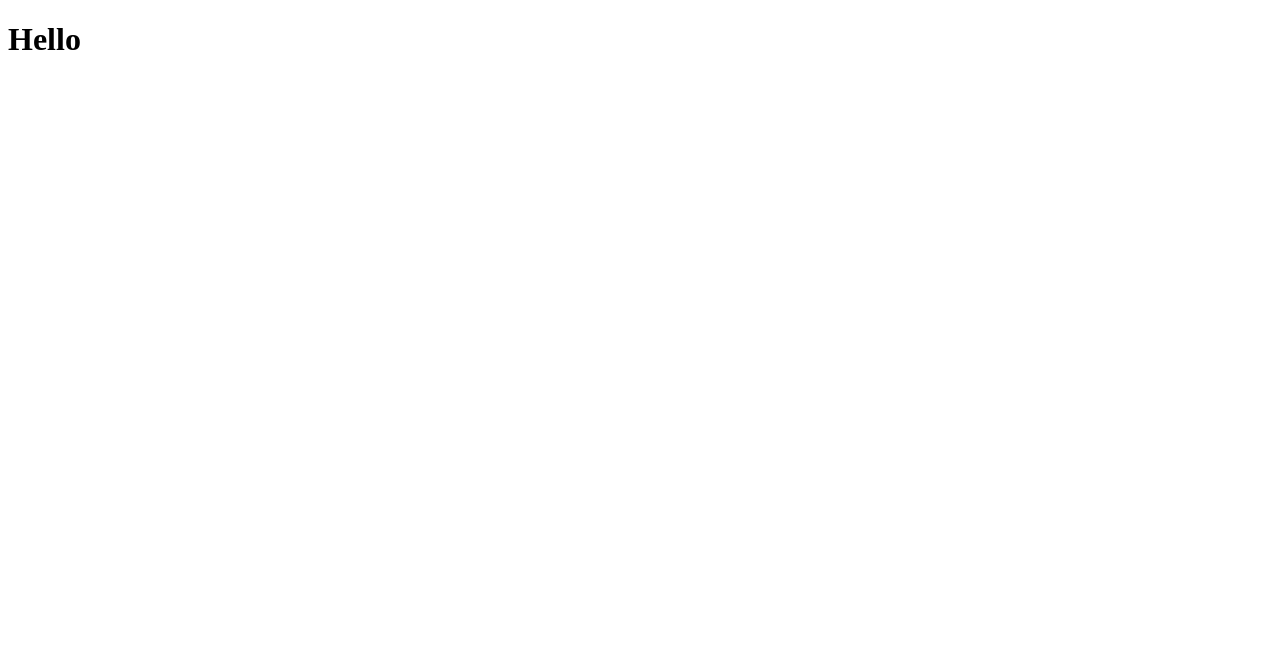
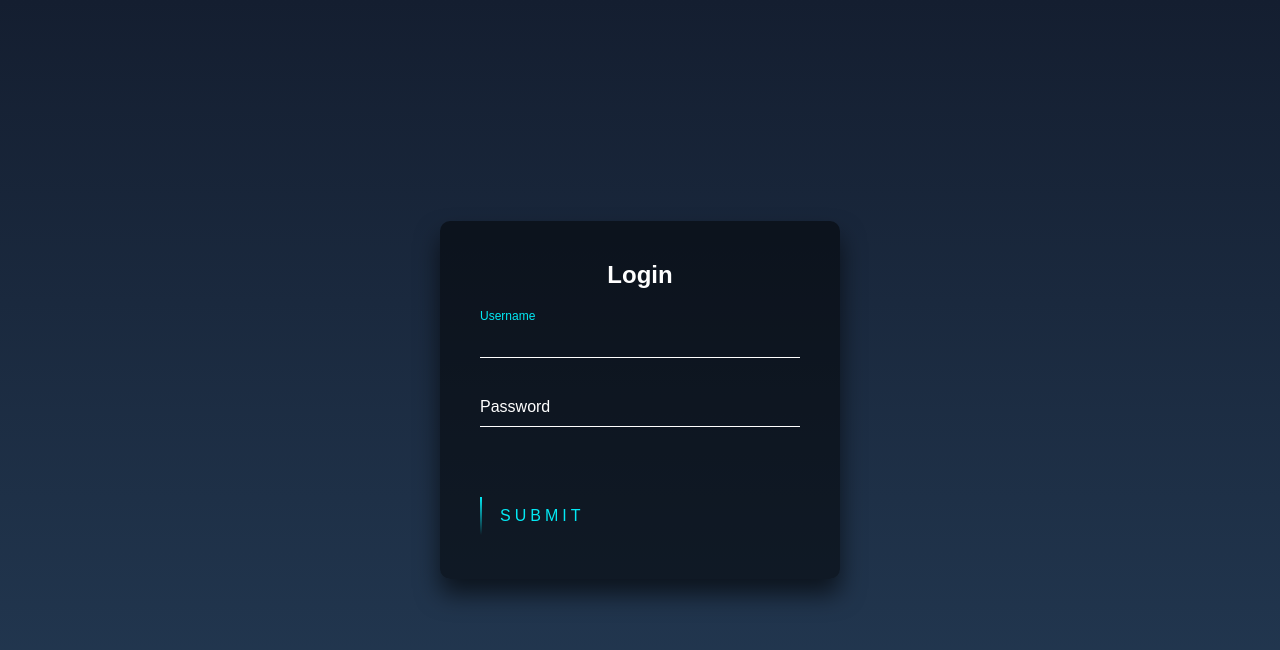
Before and after one commit to ashuraliyev/empty-folder, a plain HTML site: page index.html in a window 1280 px wide. Drawn offline with Linux system fonts and the light colour scheme.

Commit message:
Login-form-with-light-button

```diff
--- a/index.html
+++ b/index.html
@@ -4,9 +4,30 @@
     <meta charset="UTF-8">
     <meta http-equiv="X-UA-Compatible" content="IE=edge">
     <meta name="viewport" content="width=device-width, initial-scale=1.0">
+    <link rel="stylesheet" href="style.css">
     <title>Document</title>
 </head>
 <body>
-    <h1>Hello</h1>
+
+<div class="login-box">
+    <h2>Login</h2>
+    <form>
+      <div class="user-box">
+        <input type="text" >
+        <label>Username</label>
+      </div>
+      <div class="user-box">
+        <input type="password" name="" required="">
+        <label>Password</label>
+      </div>
+      <a href="#">
+        <span></span>
+        <span></span>
+        <span></span>
+        <span></span>
+        Submit
+      </a>
+    </form>
+  </div>
 </body>
 </html>
--- /dev/null
+++ b/style.css
@@ -0,0 +1,167 @@
+html {
+    height: 100%;
+  }
+  body {
+    margin:0;
+    padding:0;
+    font-family: sans-serif;
+    background: linear-gradient(#141e30, #243b55);
+  }
+
+  .login-box {
+    position: absolute;
+    top: 50%;
+    left: 50%;
+    width: 400px;
+    padding: 40px;
+    transform: translate(-50%, -50%);
+    background: rgba(0,0,0,.5);
+    box-sizing: border-box;
+    box-shadow: 0 15px 25px rgba(0,0,0,.6);
+    border-radius: 10px;
+  }
+
+  .login-box h2 {
+    margin: 0 0 30px;
+    padding: 0;
+    color: #fff;
+    text-align: center;
+  }
+
+  .login-box .user-box {
+    position: relative;
+  }
+
+  .login-box .user-box input {
+    width: 100%;
+    padding: 10px 0;
+    font-size: 16px;
+    color: #fff;
+    margin-bottom: 30px;
+    border: none;
+    border-bottom: 1px solid #fff;
+    outline: none;
+    background: transparent;
+  }
+  .login-box .user-box label {
+    position: absolute;
+    top:0;
+    left: 0;
+    padding: 10px 0;
+    font-size: 16px;
+    color: #fff;
+    pointer-events: none;
+    transition: .5s;
+  }
+
+  .login-box .user-box input:focus ~ label,
+  .login-box .user-box input:valid ~ label {
+    top: -20px;
+    left: 0;
+    color: #03e9f4;
+    font-size: 12px;
+  }
+
+  .login-box form a {
+    position: relative;
+    display: inline-block;
+    padding: 10px 20px;
+    color: #03e9f4;
+    font-size: 16px;
+    text-decoration: none;
+    text-transform: uppercase;
+    overflow: hidden;
+    transition: .5s;
+    margin-top: 40px;
+    letter-spacing: 4px
+  }
+
+  .login-box a:hover {
+    background: #03e9f4;
+    color: #fff;
+    border-radius: 5px;
+    box-shadow: 0 0 5px #03e9f4,
+                0 0 25px #03e9f4,
+                0 0 50px #03e9f4,
+                0 0 100px #03e9f4;
+  }
+
+  .login-box a span {
+    position: absolute;
+    display: block;
+  }
+
+  .login-box a span:nth-child(1) {
+    top: 0;
+    left: -100%;
+    width: 100%;
+    height: 2px;
+    background: linear-gradient(90deg, transparent, #03e9f4);
+    animation: btn-anim1 1s linear infinite;
+  }
+
+  @keyframes btn-anim1 {
+    0% {
+      left: -100%;
+    }
+    50%,100% {
+      left: 100%;
+    }
+  }
+
+  .login-box a span:nth-child(2) {
+    top: -100%;
+    right: 0;
+    width: 2px;
+    height: 100%;
+    background: linear-gradient(180deg, transparent, #03e9f4);
+    animation: btn-anim2 1s linear infinite;
+    animation-delay: .25s
+  }
+
+  @keyframes btn-anim2 {
+    0% {
+      top: -100%;
+    }
+    50%,100% {
+      top: 100%;
+    }
+  }
+
+  .login-box a span:nth-child(3) {
+    bottom: 0;
+    right: -100%;
+    width: 100%;
+    height: 2px;
+    background: linear-gradient(270deg, transparent, #03e9f4);
+    animation: btn-anim3 1s linear infinite;
+    animation-delay: .5s
+  }
+
+  @keyframes btn-anim3 {
+    0% {
+      right: -100%;
+    }
+    50%,100% {
+      right: 100%;
+    }
+  }
+
+  .login-box a span:nth-child(4) {
+    bottom: -100%;
+    left: 0;
+    width: 2px;
+    height: 100%;
+    background: linear-gradient(360deg, transparent, #03e9f4);
+    animation: btn-anim4 1s linear infinite;
+    animation-delay: .75s
+  }
+
+  @keyframes btn-anim4 {
+    0% {
+      bottom: -100%;
+    }
+    50%,100% {
+      bottom: 100%;
+    }
+  }
```
